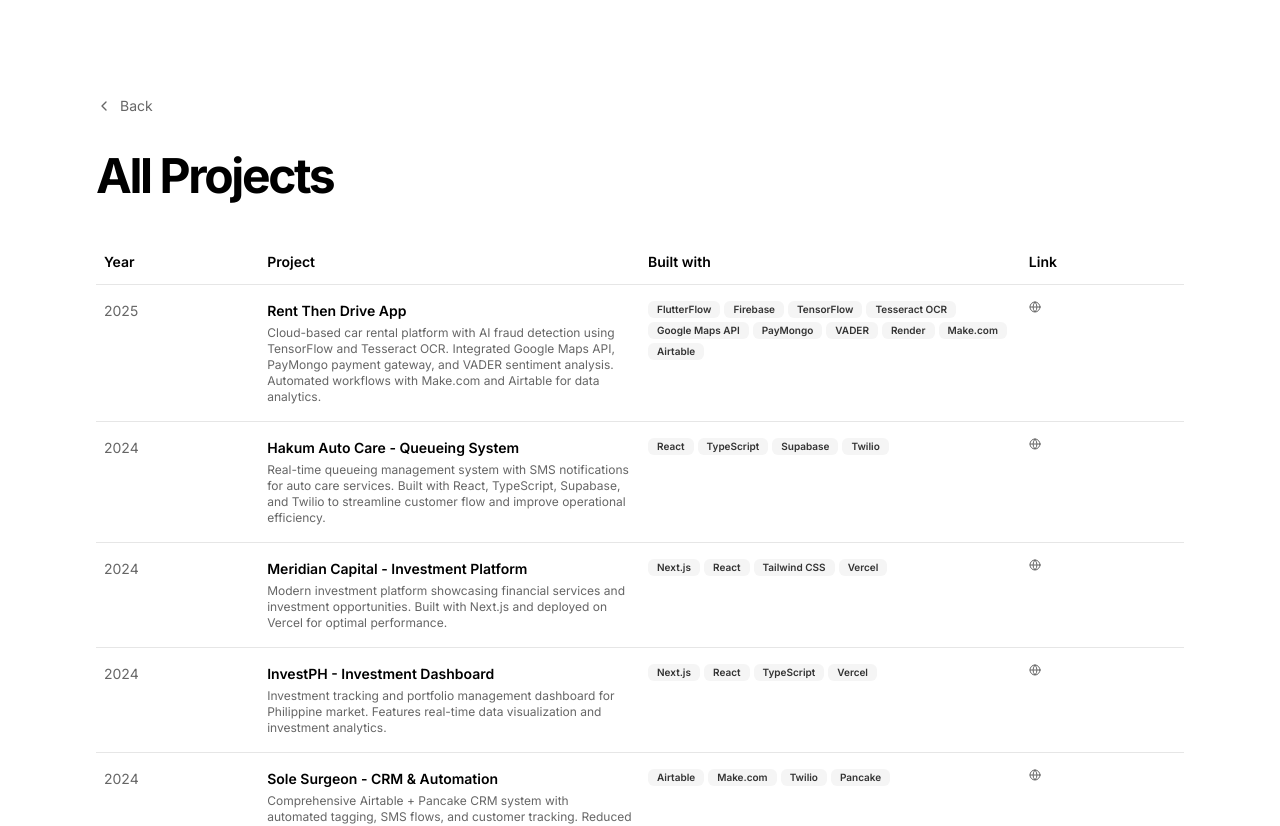
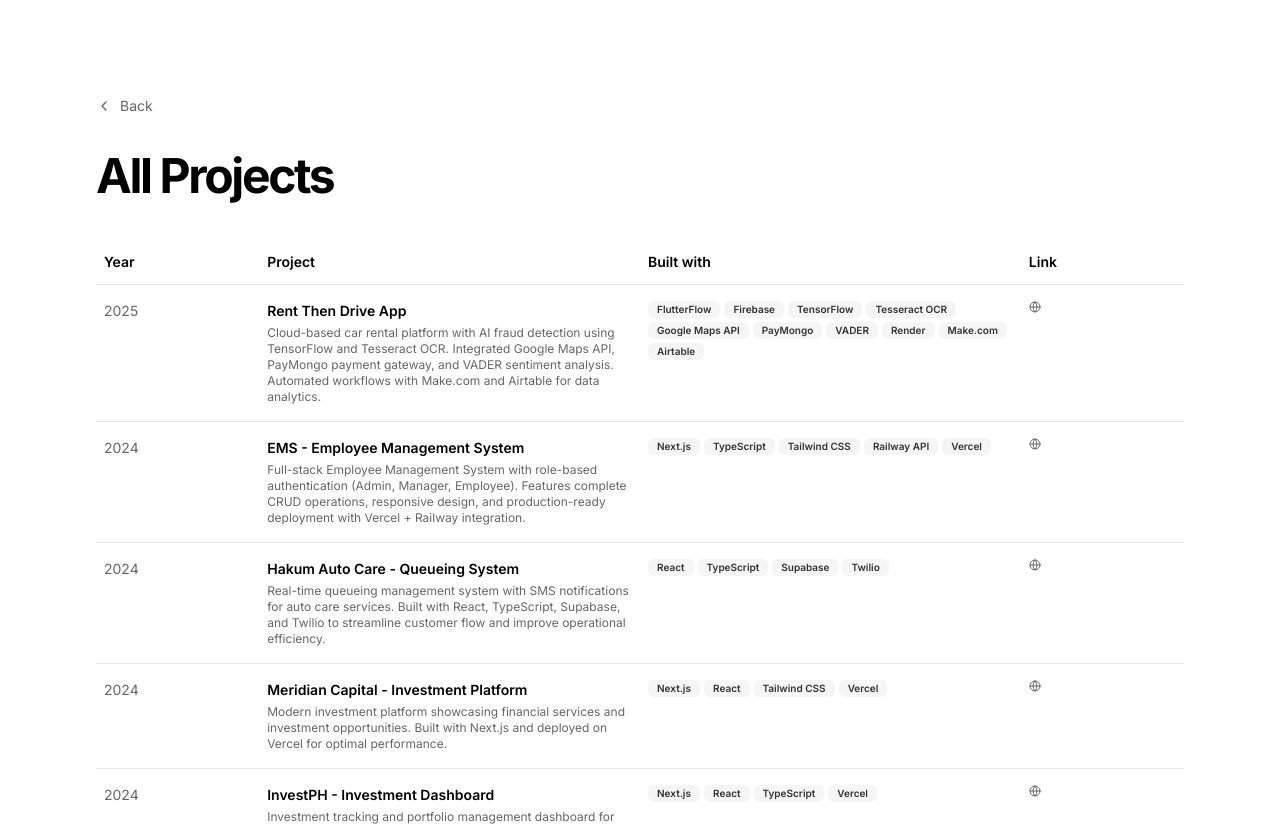
Before and after one commit to jcuady/Cuady-Portfolio, a Next.js app: page /projects in a window 1280 px wide. Shown: the top 826 px of the page. Built offline with nearby package versions, Linux system fonts and the light colour scheme.

Commit message:
Add EMS Employee Management System to featured projects with Vercel deployment link

```diff
--- a/src/data/resume.tsx
+++ b/src/data/resume.tsx
@@ -299,6 +299,24 @@
   ],
   projects: [
     {
+      title: "EMS - Employee Management System",
+      href: "https://ems-fullstack-net.vercel.app/",
+      dates: "2024",
+      active: true,
+      description:
+        "Full-stack Employee Management System with role-based authentication (Admin, Manager, Employee). Features complete CRUD operations, responsive design, and production-ready deployment with Vercel + Railway integration.",
+      technologies: ["Next.js", "TypeScript", "Tailwind CSS", "Railway API", "Vercel"],
+      links: [
+        {
+          type: "Website",
+          href: "https://ems-fullstack-net.vercel.app/",
+          icon: <Icons.globe className="size-3" />,
+        },
+      ],
+      image: "",
+      video: "",
+    },
+    {
       title: "Hakum Auto Care - Queueing System",
       href: "hakumautocare.com",
       dates: "2024",
```
